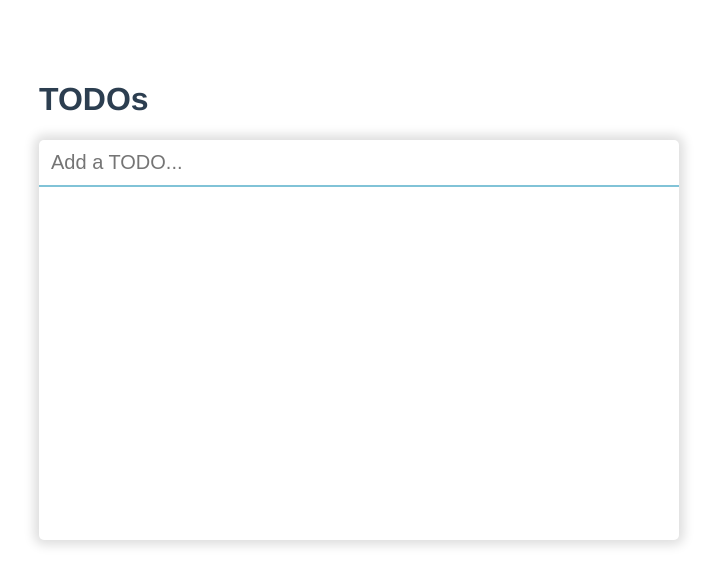
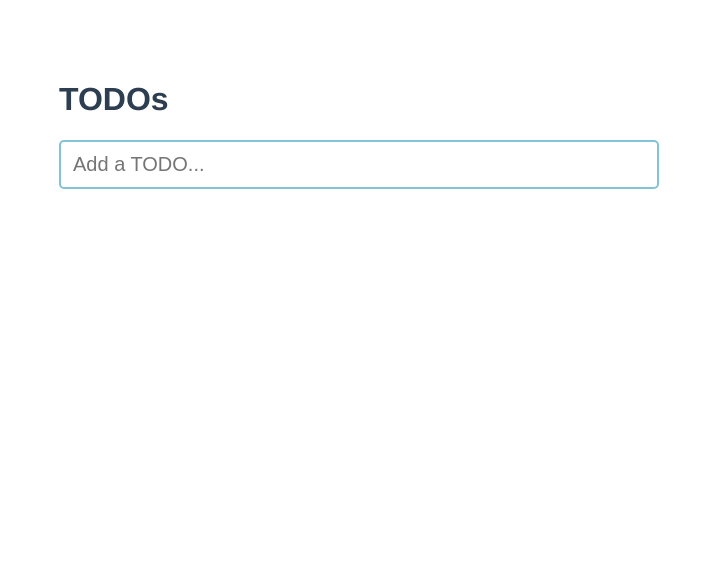
Before and after one commit to ianaspivac/test-salt-edge, a Vue app: page / in a window 1280 px wide. Shown: the top 586 px of the page, without its empty margins (281-998 px from the left). Built offline with nearby package versions, Linux system fonts and the light colour scheme.

Commit message:
minor styling modification

```diff
--- a/src/components/Todos.vue
+++ b/src/components/Todos.vue
@@ -95,15 +95,14 @@ export default {
   flex-direction: column;
   align-items: center;
 }
-
+.main-container h1{
+  margin-left:20px;
+}
 #todos-wrap {
   border-radius: 5px;
   width: 50vw;
   height: 50vh;
   font-size: 20px;
-  -webkit-box-shadow: 0px 0px 11px 5px rgba(222, 222, 222, 1);
-  -moz-box-shadow: 0px 0px 11px 5px rgba(222, 222, 222, 1);
-  box-shadow: 0px 0px 11px 5px rgba(222, 222, 222, 1);
 }
 .main-container h1 {
   align-self: flex-start;
@@ -114,7 +113,10 @@ export default {
   margin: 0;
 }
 form.todos-wrap__item {
-  border-bottom: 2px solid #81c3d7;
+  border: 2px solid #81c3d7;
+  border-radius: 5px;
+  width:90%;
+  margin:auto;
 }
 .todos-wrap__item {
   padding: 10px;
```
